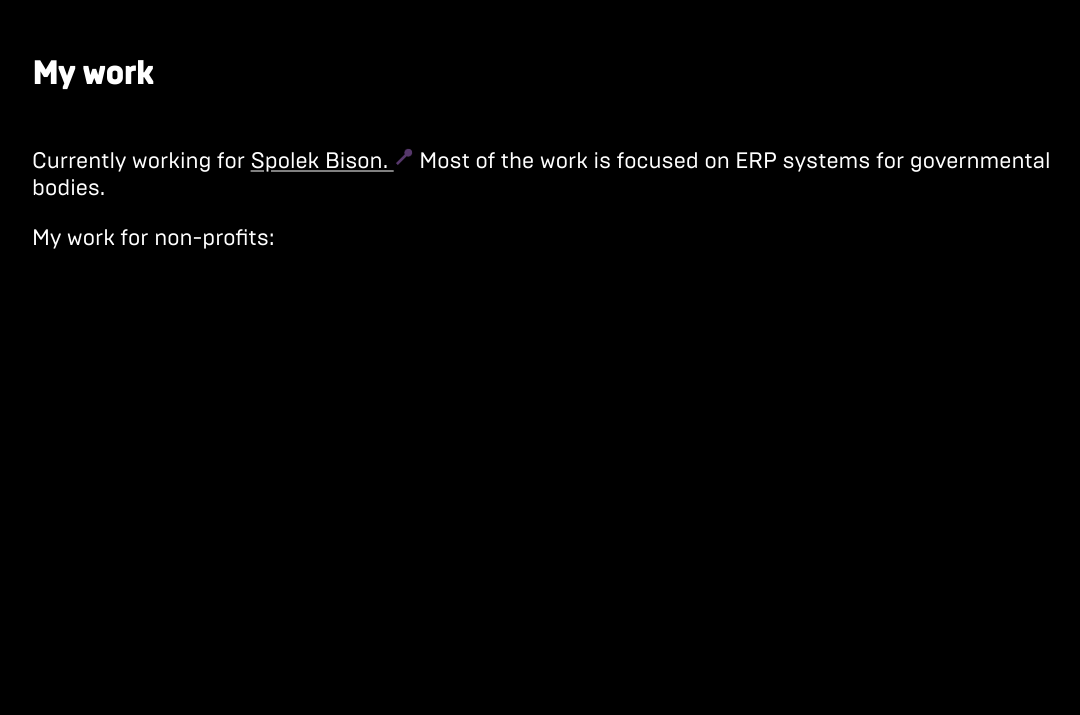
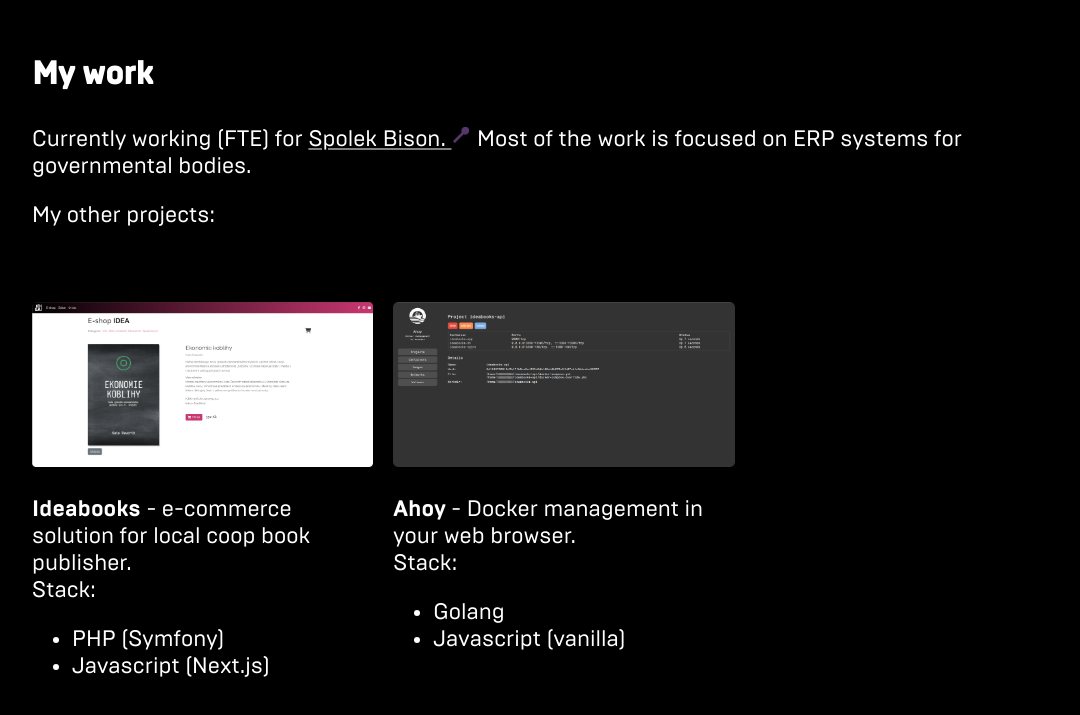
Before and after one commit to radim91/portfolio, a plain HTML site: page index.html in a window 1280 px wide. Shown: the part 785-1500 px from the top of the page, without its empty margins (96-1176 px from the left). Drawn offline with Linux system fonts and the light colour scheme; files whose address does not match are found by name.

Commit message:
portfolio projects update

```diff
--- a/index.html
+++ b/index.html
@@ -12,7 +12,7 @@
     <link rel="icon" type="image/png" href="./images/favicon.png">
 </head>
 <body>
-    <div class="container">
+    <div class="container hero">
         <div class="header">
             <h1>Radim Hejduk</h1>
             <h2>web development</h2>
@@ -34,18 +34,38 @@
         </div>
     </div>
     <div class="container" id="work">
-        <div class="work-header">
+        <div class="work-header mb-5">
             <h3>My work</h3>
-        </div>
-        <div>
             <p>
-                Currently working for <a id="bison-link" href="https://spolekbison.cz" target="_blank" rel="noopener noreferrer">
+                Currently working (FTE) for <a id="bison-link" href="https://spolekbison.cz" target="_blank" rel="noopener noreferrer">
                     Spolek Bison.
                     <img id="bison-stick" class="link-stick" src="./images/stick-link.png" alt="stick" /></a>
                 Most of the work is focused on ERP systems for governmental bodies.
             </p>
             <p>
-                My work for non-profits:
+                My other projects:
+            </p>
+        </div>
+        <div class="w-33 me-2">
+            <img src="./images/ideabooks.png" alt="ideabooks" id="ideabooks" class="w-100" />
+            <p>
+                <span class="bold">Ideabooks</span> - e-commerce solution for local coop book publisher.<br/>
+                Stack:
+                <ul>
+                    <li>PHP (Symfony)</li>
+                    <li>Javascript (Next.js)</li>
+                </ul>
+            </p>
+        </div>
+        <div class="w-33 me-2">
+            <img src="./images/ahoy.png" alt="ahoy" id="ahoy" class="w-100" />
+            <p>
+                <span class="bold">Ahoy</span> - Docker management in your web browser.<br/>
+                Stack:
+                <ul>
+                    <li>Golang</li>
+                    <li>Javascript (vanilla)</li>
+                </ul>
             </p>
         </div>
     </div>
--- a/styles.css
+++ b/styles.css
@@ -40,10 +40,18 @@ body {
     font-size: 1.4rem;
 }
 
+.bold {
+    font-family: 'BrutalType-Bold', cursive;
+}
+
 .container {
     display: flex;
     width: 80vw;
     margin: 0 auto;
+    flex-wrap: wrap;
+}
+
+.hero {
     height: 100vh;
 }
 
@@ -78,8 +86,31 @@ h3 {
     right: 25vh;
 }
 
-#work {
-    flex-direction: column;
+.mt-5 {
+    margin-top: 50px;
+}
+
+.mb-5 {
+    margin-bottom: 50px;
+}
+.me-2 {
+    margin-right: 20px;
+}
+
+.w-33 {
+    width: 33.33%;
+}
+
+.w-50 {
+    width: 50%;
+}
+
+.w-75 {
+    width: 75%;
+}
+
+.w-100 {
+    width: 100%;
 }
 
 .link-stick {
@@ -87,6 +118,10 @@ h3 {
     top: -7px;
     width: 20px;
     transform: rotate(-45deg);
+}
+
+.work-header {
+    width: 100%;
 }
 
 @media only screen and (max-width: 600px) {
```
Also changed, not shown: images/ahoy.png (added), images/ideabooks.jpg (added), images/ideabooks.png (added).
